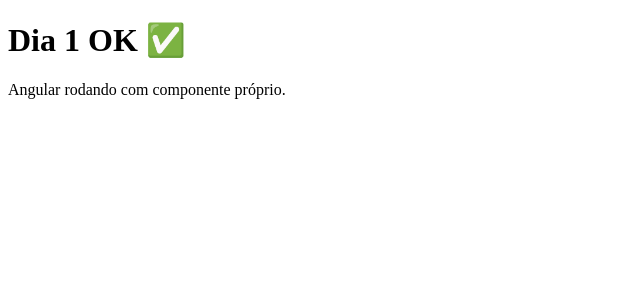
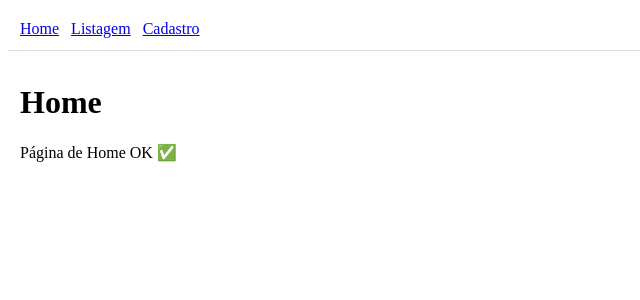
Before and after one commit to renatotg10/aprendendo-angular, an Angular app: page / in a window 1280 px wide. Shown: the top 300 px of the page, without its empty margins (0-640 px from the left). Built offline with nearby package versions, Linux system fonts and the light colour scheme.

Commit message:
Dia 2: criação das rotas e layouts

```diff
--- a/src/app/app.html
+++ b/src/app/app.html
@@ -1 +1,9 @@
-<router-outlet></router-outlet>
+<nav style="display: flex; gap: 12px; padding: 12px; border-bottom: 1px solid #ddd;">
+    <a routerLink="">Home</a>
+    <a routerLink="/list">Listagem</a>
+    <a routerLink="/create">Cadastro</a>
+</nav>
+
+<main style="padding: 12px;">
+    <router-outlet></router-outlet>
+</main>
--- a/src/app/app.ts
+++ b/src/app/app.ts
@@ -1,12 +1,10 @@
-import { Component, signal } from '@angular/core';
-import { RouterOutlet } from '@angular/router';
+import { Component } from '@angular/core';
+import { RouterOutlet, RouterLink } from '@angular/router';
 
 @Component({
   selector: 'app-root',
-  imports: [RouterOutlet],
+  imports: [RouterOutlet, RouterLink],
   templateUrl: './app.html',
-  styleUrl: './app.css'
+  styleUrl: './app.css',
 })
-export class App {
-  protected readonly title = signal('ferias-produtivas');
-}
+export class App {}
--- /dev/null
+++ b/src/app/features/create/create.html
@@ -0,0 +1,2 @@
+<h1>Cadastro</h1>
+<p>Página de cadastro OK ✅</p>
--- a/src/app/features/home/home.html
+++ b/src/app/features/home/home.html
@@ -1,3 +1,2 @@
-<h1>Dia 1 OK ✅</h1>
-
-<p>Angular rodando com componente próprio.</p>
+<h1>Home</h1>
+<p>Página de Home OK ✅</p>
--- /dev/null
+++ b/src/app/features/list/list.html
@@ -0,0 +1,2 @@
+<h1>Listagem</h1>
+<p>Página de listagem OK ✅</p>
```
Also changed, not shown: src/app/app.routes.ts (+9 -4 lines), src/app/features/create/create.ts (added, +11 -0 lines), src/app/features/list/list.ts (added, +11 -0 lines), src/app/features/create/create.css (added), src/app/features/list/list.css (added), 2 other files (tests, documents, lock files or other folders).
